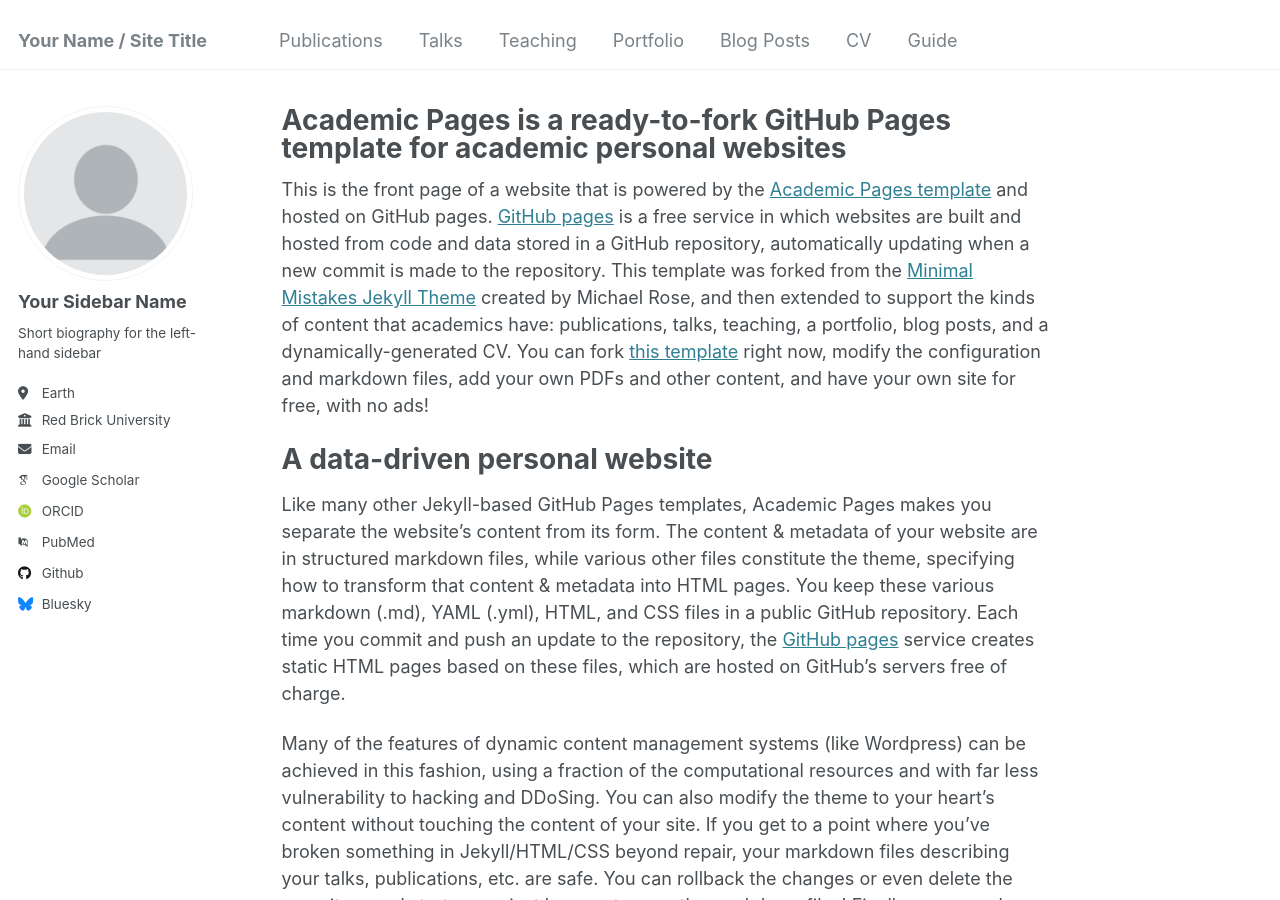
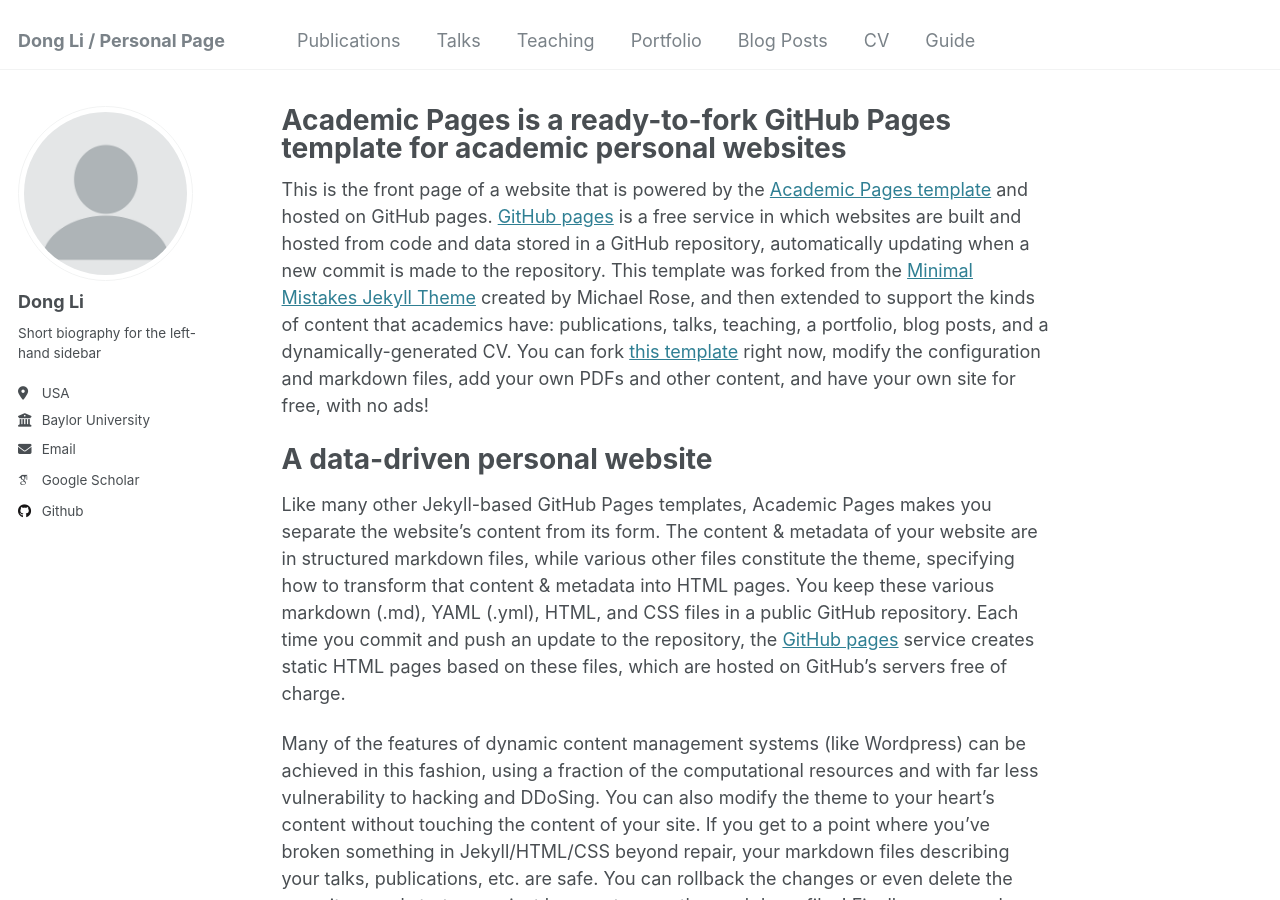
Before and after one commit to TurkeyWatanabe/dongli, a Jekyll site: the page built from _pages/about.md, in a window 1280 px wide and 900 px high. Built offline with Jekyll 4.4.1, drawn with Linux system fonts in a browser that asks for light colours; some web fonts are replaced.

Commit message:
Update _config.yml
Update basic info

```diff
--- a/_config.yml
+++ b/_config.yml
@@ -8,7 +8,7 @@
 
 # Basic Site Settings
 locale                   : "en-US"
-title                    : "Your Name / Site Title"
+title                    : "Dong Li / Personal Page"
 title_separator          : "-"
 name                     : &name "Your Name"
 description              : &description "personal description"
@@ -22,21 +22,21 @@ repository               : "academicpages/academicpages.github.io"
 author:
   # Biographic information
   avatar           : "profile.png"
-  name             : "Your Sidebar Name"
+  name             : "Dong Li"
   pronouns         : # example: "she/her"
   bio              : "Short biography for the left-hand sidebar"
-  location         : "Earth"
-  employer         : "Red Brick University"
+  location         : "USA"
+  employer         : "Baylor University"
   uri              : # URL
-  email            : "none@example.org"
+  email            : "dong_li1@baylor.edu"
 
   # Academic websites
   arxiv            : # URL - Update with the correct link to your profile
-  googlescholar    : "https://scholar.google.com/citations?user=PS_CX0AAAAAJ"
+  googlescholar    : "https://scholar.google.com/citations?user=2dCiVsoAAAAJ&hl=zh-CN"
   impactstory      : # URL
-  orcid            : "http://orcid.org/yourorcidurl"
+  orcid            : # "http://orcid.org/yourorcidurl"
   semantic         : # URL
-  pubmed           : "https://www.ncbi.nlm.nih.gov/pubmed/?term=john+snow"
+  pubmed           : # "https://www.ncbi.nlm.nih.gov/pubmed/?term=john+snow"
   researchgate     : # URL
   scopus           : # URL
 
@@ -44,12 +44,12 @@ author:
   bitbucket        : # Username - Update with your username on the site
   codepen          : # Username
   dribbble         : # Username
-  github           : "academicpages"
+  github           : "https://github.com/TurkeyWatanabe"
   kaggle           : # Username
   stackoverflow    : # User number or user number and name (i.e., use "1" or "1/jeff-atwood")
 
   # Social media
-  bluesky          : "bsky.app" # Replace this with you Bluesky username
+  bluesky          : # "bsky.app" # Replace this with you Bluesky username
   facebook         : # Username
   flickr           : # Username
   foursquare       : # Username
```
